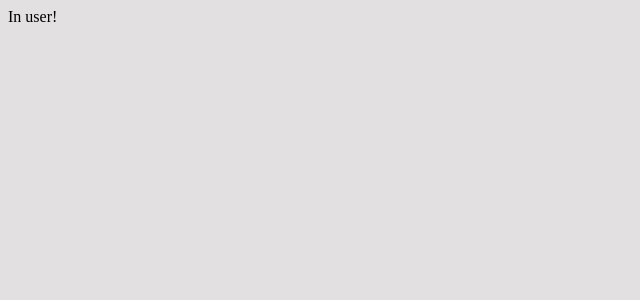
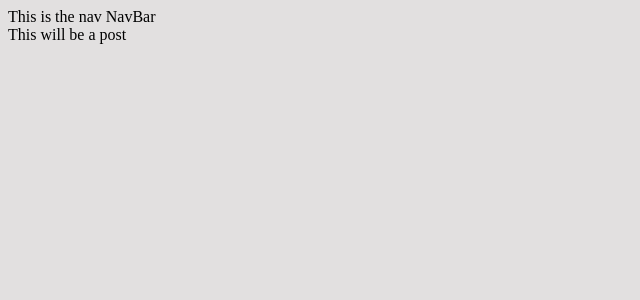
Before and after one commit to CTRI12-tassled-wobbegong/Yumm, a React app: page /user in a window 1280 px wide. Shown: the top 300 px of the page, without its empty margins (0-640 px from the left). Built offline with nearby package versions, Linux system fonts and the light colour scheme.

Commit message:
connected front end components

```diff
--- a/client/components/NavBar.js
+++ b/client/components/NavBar.js
@@ -0,0 +1,12 @@
+import React from 'react';
+
+function NavBar() {
+
+  return(
+    <div className='navbar'>
+    This is the nav NavBar
+    </div>
+  )
+}
+
+export default NavBar
--- a/client/components/Post.js
+++ b/client/components/Post.js
@@ -0,0 +1,14 @@
+import React, { useState, useEffect } from 'react';
+import { redirect } from 'react-router-dom';
+
+function Post() {
+
+  return(
+    <div>
+      This will be a post
+    </div>
+  )
+}
+
+
+export default Post
--- a/client/pages/User.js
+++ b/client/pages/User.js
@@ -1,8 +1,15 @@
 import React from "react";
+import NavBar from '../components/NavBar.js';
+import Post from '../components/Post.js';
+
 
 function User(props) {
   return(
-    <div>In user!</div>
+    <>
+      <NavBar />
+      <Post />
+    </>
+
   )
 }
 
```
